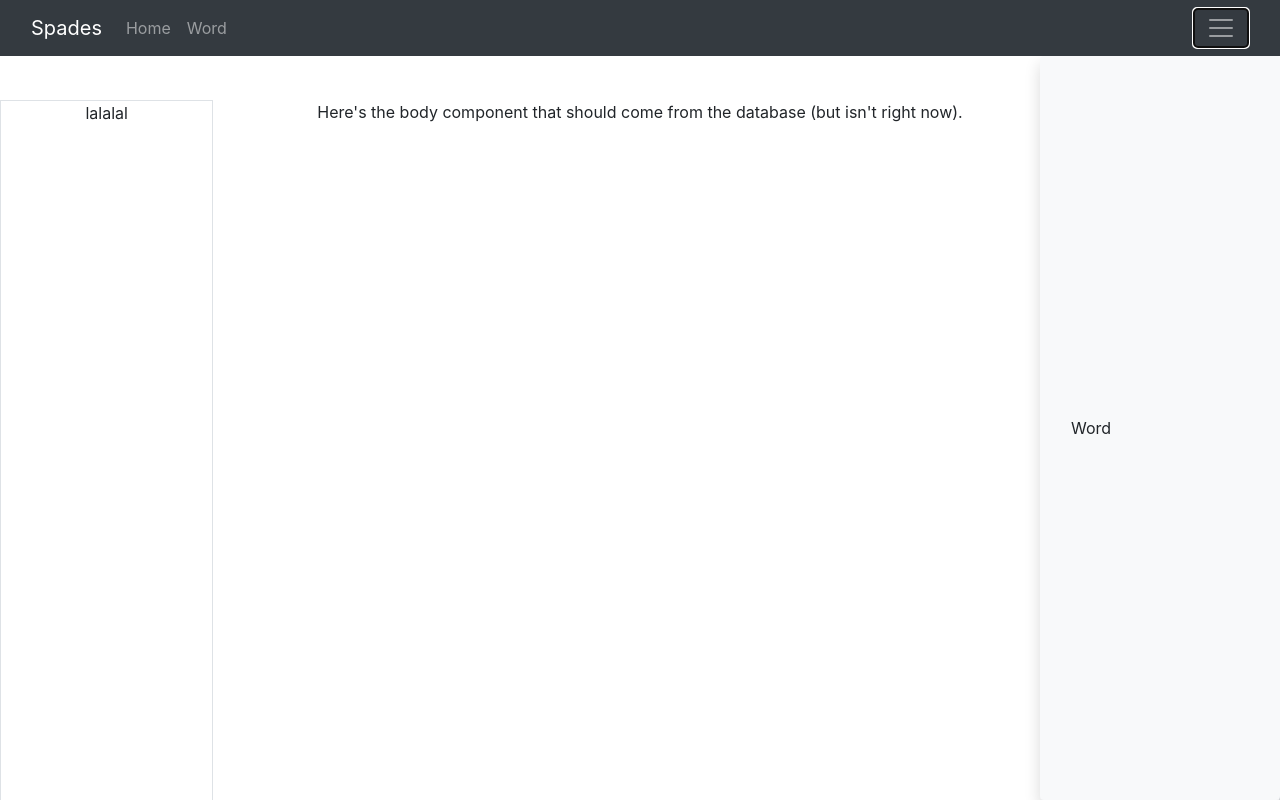
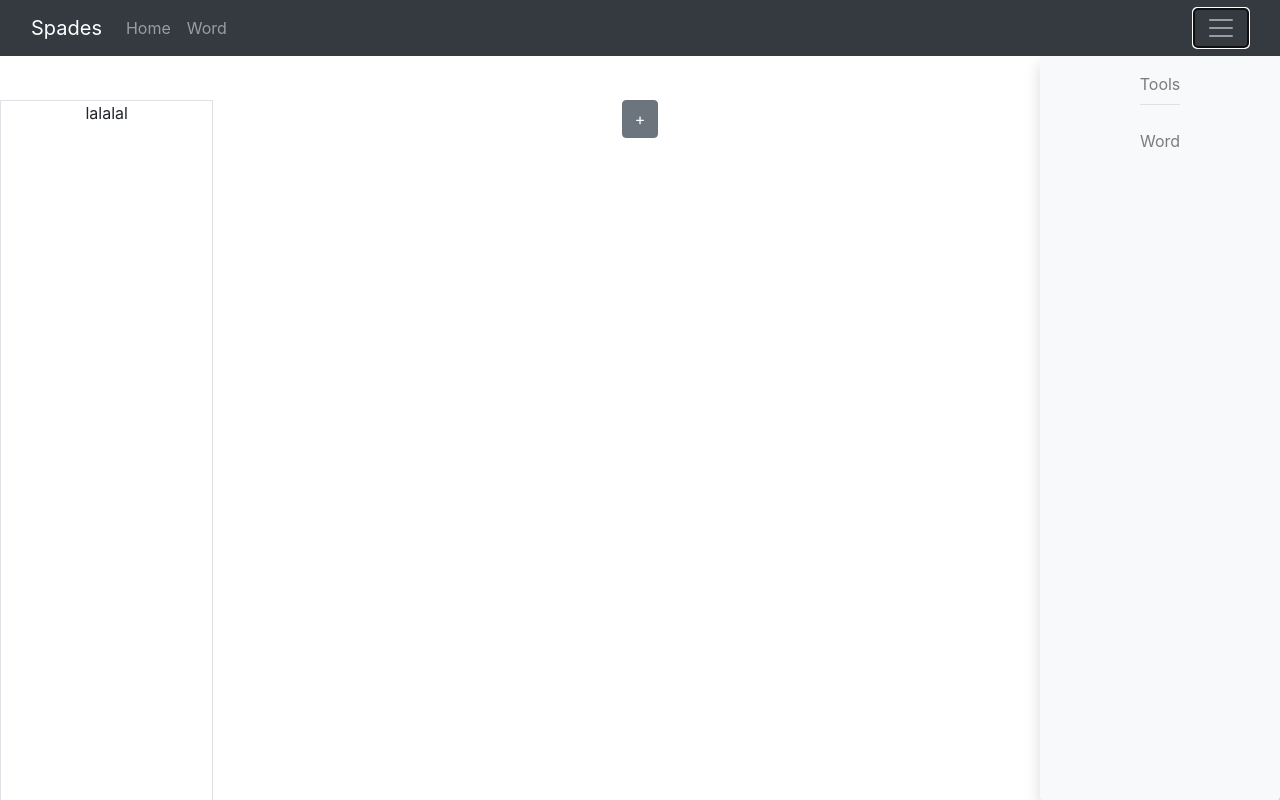
Before and after one commit to GLukeM-H/frost-client, a React (Create React App) app: page / in a window 1280 px wide. Both pictures are taken after a click on the button 1221 px from the left and 28 px from the top of the page. Shown: the top 800 px of the page. Built offline with nearby package versions, Linux system fonts and the light colour scheme.

Commit message:
added an ADD_COMP action

```diff
--- a/src/App.css
+++ b/src/App.css
@@ -7,19 +7,25 @@
   text-align: center;
 }
 
-.AppNavBar {
+/* Navbar */
+
+.navbar {
   z-index: 20;
   position: fixed;
   width: 100vw;
 }
 
-.AppTools {
+/* Tools Menu */
+
+.tools {
   height: calc(100% - var(--nav-height));
   width: var(--tools-width);
   z-index: 10;
   margin-top: var(--nav-height);
   position: fixed;
   left: calc(100% - var(--tools-width));
+  box-shadow: 0 .5rem 1rem rgba(0,0,0,.15);
+  flex-flow: column;
 }
 
 /* tool menu transitions */
@@ -32,49 +38,34 @@
 .tools-enter-active {
   transform: translateX(0);
   box-shadow: 0 .5rem 1rem rgba(0,0,0,.15);
-  transition: all 500ms ease-out;
+  transition: all 200ms cubic-bezier(0.61, 1, 0.88, 1);
 }
 
-.tools-enter-done {
-  box-shadow: 0 .5rem 1rem rgba(0,0,0,.15);
-  transform: translateX(0);
-}
+.tools-enter-done { }
 
-.tools-exit {
-  box-shadow: 0 .5rem 1rem rgba(0,0,0,.15);
-  transform: translateX(0);
-}
+.tools-exit { }
 
 .tools-exit-active {
   box-shadow: 0 .5rem 1rem rgba(0,0,0,0);
   transform: translateX(var(--tools-width));
-  transition: all 500ms ease-out;
+  transition: all 200ms cubic-bezier(0.12, 0, 0.39, 0);
 }
 
-.tools-exit-done {
-  box-shadow: 0 .5rem 1rem rgba(0,0,0,0);
-  transform: translateX(var(--tools-width));
+.tools-exit-done { }
+
+.tools .container {
+  flex-flow: column;
 }
 
-/*
-.tools-enter {
-  transform: translateX(0);
+.tools .nav-link {
+  padding:  0;
+  margin-top: .5rem;
+  margin-bottom: .5rem;
+  cursor: pointer;
 }
 
-.tools-enter-active {
-  transform: translateX(-15rem);
-  transition: all 1000ms ease-in;
-}
 
-.tools-exit {
-  transform: translateX(-15rem);
-}
-
-.tools-exit-active {
-  transform: translateX(0);
-  transition: all 1000ms ease-out;
-}
-*/
+/* Body Container */
 
 .BodyContainer {
   padding-top: 100px;
--- a/src/actions/contentActions.js
+++ b/src/actions/contentActions.js
@@ -5,23 +5,16 @@ export const getBody = () => {
     }
 }
 
-export const addDiv = text => {
+export const addComp = compClass => {
     return {
-        type: "ADD_DIV",
-        payload: text
+        type: "ADD_COMP",
+        payload: compClass
     }
 }
 
-export const addLink = linkTo => {
+export const insertComp = parentInState => {
     return {
-        type: "ADD_LINK",
-        payload: linkTo
+        type: "INSERT_COMP",
+        payload: parentInState
     }
 }
-
-export const addText = text => {
-    return {
-        type: "ADD_TEXT",
-        payload: text
-    }
-}
--- a/src/components/AppBody.js
+++ b/src/components/AppBody.js
@@ -12,7 +12,8 @@ class AppBody extends React.Component {
     render() {
         return (
             <div>
-                {[this.props.contentTree.contentComp]}
+                {this.props.contentState.newComp && this.props.contentState.contentComp[this.props.contentState.newComp]}
+                {this.props.contentState.contentComp.root}}
             </div>
         );
     }
@@ -21,11 +22,11 @@ class AppBody extends React.Component {
 
 AppBody.propTypes = {
     getBody: PropTypes.func.isRequired,
-    contentTree: PropTypes.object.isRequired
+    contentState: PropTypes.object.isRequired
 }
 
 const mapStateToProps = (state) => ({
-    contentTree: state.contentTree
+    contentState: state.contentState
 })
 
 export default connect(mapStateToProps, { getBody: contActions.getBody })(AppBody);
--- a/src/components/AppNavBar.js
+++ b/src/components/AppNavBar.js
@@ -18,24 +18,24 @@ class AppNavBar extends React.Component {
         super(props);
     }
 
-    toggle() {
+    toggleNav() {
         this.props.toggleNav();
     }
 
-    openTools() {
+    toggleTools() {
         this.props.toggleTools();
     }
 
     render() {
         return (
             <div>
-                <Navbar className="AppNavBar" color="dark" dark expand="sm">
+                <Navbar color="dark" dark expand="sm">
                     <Container fluid>
                         <NavbarBrand href="/">
                             Spades
                         </NavbarBrand>
-                        <NavbarToggler onClick={() => this.toggle()} />
-                        <NavbarToggler className="d-block d-sm-none" onClick={() => this.openTools()} />
+                        <NavbarToggler onClick={() => this.toggleNav()} />
+                        <NavbarToggler className="d-block d-sm-none" onClick={() => this.toggleTools()} />
                         <Collapse isOpen={this.props.navIsOpen} navbar>
                             <Nav navbar>
                                 <NavItem>
@@ -50,7 +50,7 @@ class AppNavBar extends React.Component {
                                 </NavItem>
                             </Nav>
                         </Collapse>
-                        <NavbarToggler className="d-none d-sm-block" onClick={() => this.openTools()} />
+                        <NavbarToggler className="d-none d-sm-block" onClick={() => this.toggleTools()} />
                     </Container>
                 </Navbar>
             </div>
--- a/src/components/AppTools.js
+++ b/src/components/AppTools.js
@@ -7,10 +7,13 @@ import {
     Navbar,
     NavbarToggler,
     NavbarBrand,
+    NavbarText,
     Nav,
     NavItem,
     NavLink,
-    Container
+    Container,
+    Row,
+    Col
 } from 'reactstrap';
 
 class AppTools extends React.Component {
@@ -20,12 +23,21 @@ class AppTools extends React.Component {
             <div>
                 <CSSTransition
                 in={this.props.toolsOpen}
-                timeout={500}
+                timeout={200}
                 classNames="tools"
                 unmountOnExit={true}>
-                    <Navbar className="AppTools rounded" color="light" light>
+                    <Navbar className="tools rounded" color="light" light>
                         <Container>
-                            Word
+                            <NavbarText className="mb-3 border-bottom">
+                                Tools
+                            </NavbarText>
+                            <Nav navbar>
+                                <NavItem>
+                                    <NavLink onClick={() => alert('hey')}>
+                                        Word
+                                    </NavLink>
+                                </NavItem>
+                            </Nav>
                         </Container>
                     </Navbar>
                 </CSSTransition>
--- /dev/null
+++ b/src/components/EmptyBlock.js
@@ -0,0 +1,30 @@
+import React from 'react';
+import { connect } from 'react-redux';
+import { contActions } from '../actions';
+import {
+    Container,
+    Button
+} from 'reactstrap';
+
+class EmptyBlock extends React.Component {
+
+    handleClick() {
+        this.props.addComp('Row');
+    }
+
+    render() {
+        return (
+            <Container>
+                <Button onClick={() => this.handleClick()}>
+                    +
+                </Button>
+            </Container>
+        )
+    }
+}
+
+const mapStateToProps = (state) => ({
+    contentState: state.contentState
+})
+
+export default connect(mapStateToProps, { addComp: contActions.addComp })(EmptyBlock);
--- /dev/null
+++ b/src/components/content/Row.js
@@ -0,0 +1,23 @@
+import React from 'react';
+import PropTypes from 'prop-types';
+import { Row } from 'reactstrap';
+
+class RowComp extends React.Component {
+    constructor(props) {
+        super(props);
+    }
+
+    componentDidMount() {
+    }
+
+    render() {
+        return (<Row>Here's a row I guess! Wow!</Row>);
+    }
+}
+
+
+RowComp.propTypes = {
+    id: PropTypes.string.isRequired,
+}
+
+export default RowComp;
--- a/src/reducers/contReducers.js
+++ b/src/reducers/contReducers.js
@@ -1,3 +1,19 @@
+import EmptyBlock from '../components/EmptyBlock';
+import Row from '../components/content/Row';
+import { connect } from 'react-redux';
+import { v4 as uuid } from 'uuid';
+
+const connectState = (comp, id) => {
+    let mapStateToProps = state => ({
+        state: state.contentState.contentComp[id]
+    });
+
+    return connect(mapStateToProps, {})(comp);
+}
+
+const createComp = {
+    'Row': id => <Row id={id} />
+}
 
 const initState = {
     contentComp: (
@@ -11,7 +27,7 @@ var space = Array(100).fill(<br />);
 
 const bodyTemp = (
         <div>
-            <p>Here's the body component that should come from the database (but isn't right now).</p>
+            <EmptyBlock />
             {space}
         </div>
     );
@@ -20,13 +36,14 @@ const bodyTemp = (
 const contentReducer = (state = initState, action) => {
     switch (action.type) {
         case "GET_BODY_COMPONENTS":
-            return {...state, contentComp: bodyTemp};
-        case "ADD_TEXT":
-            return {...state, text: action.payload};
-        case "ADD_DIV":
-            return {...state, div: (<div>{action.payload}</div>)};
-        case "ADD_LINK":
-            return {...state, div: (<a href={`https://${action.payload}`} target="_blank" rel="noreferrer">{action.payload}</a>)};
+            return {...state, contentComp: { root: bodyTemp }};
+        case "ADD_COMP":
+            let newId = uuid();
+            return {
+                ...state,
+                contentComp: {...state.contentComp, [newId]: createComp[action.payload](newId)},
+                newComp: newId
+            };
         default:
             return state;
     }
--- a/src/reducers/index.js
+++ b/src/reducers/index.js
@@ -3,7 +3,7 @@ import navReducer from './navReducers';
 import { combineReducers } from 'redux';
 
 const rootReducer = combineReducers({
-    contentTree: contentReducer,
+    contentState: contentReducer,
     navState: navReducer
 });
 
```
Also changed, not shown: public/index.html (+0 -10 lines), src/components/content.js (deleted, +0 -15 lines), 1 other file (tests, documents, lock files or other folders).
